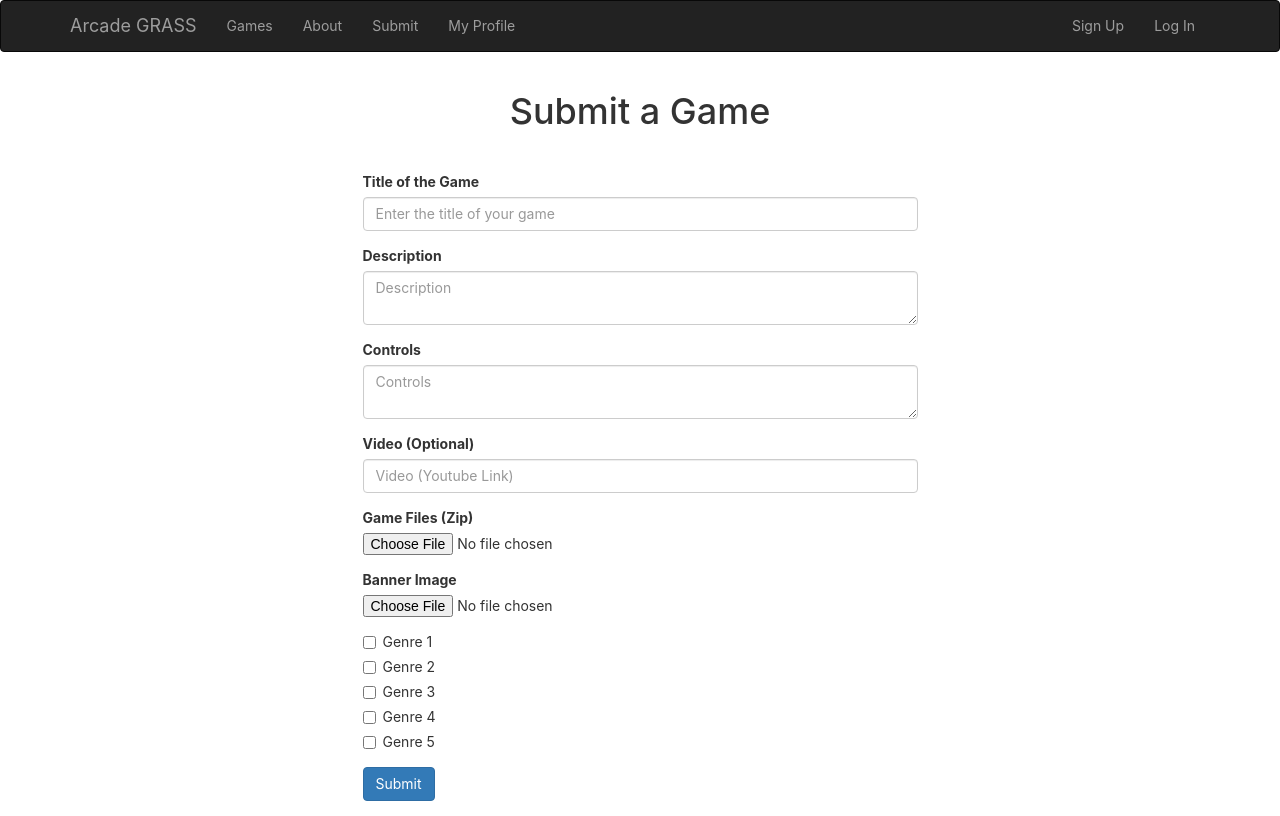
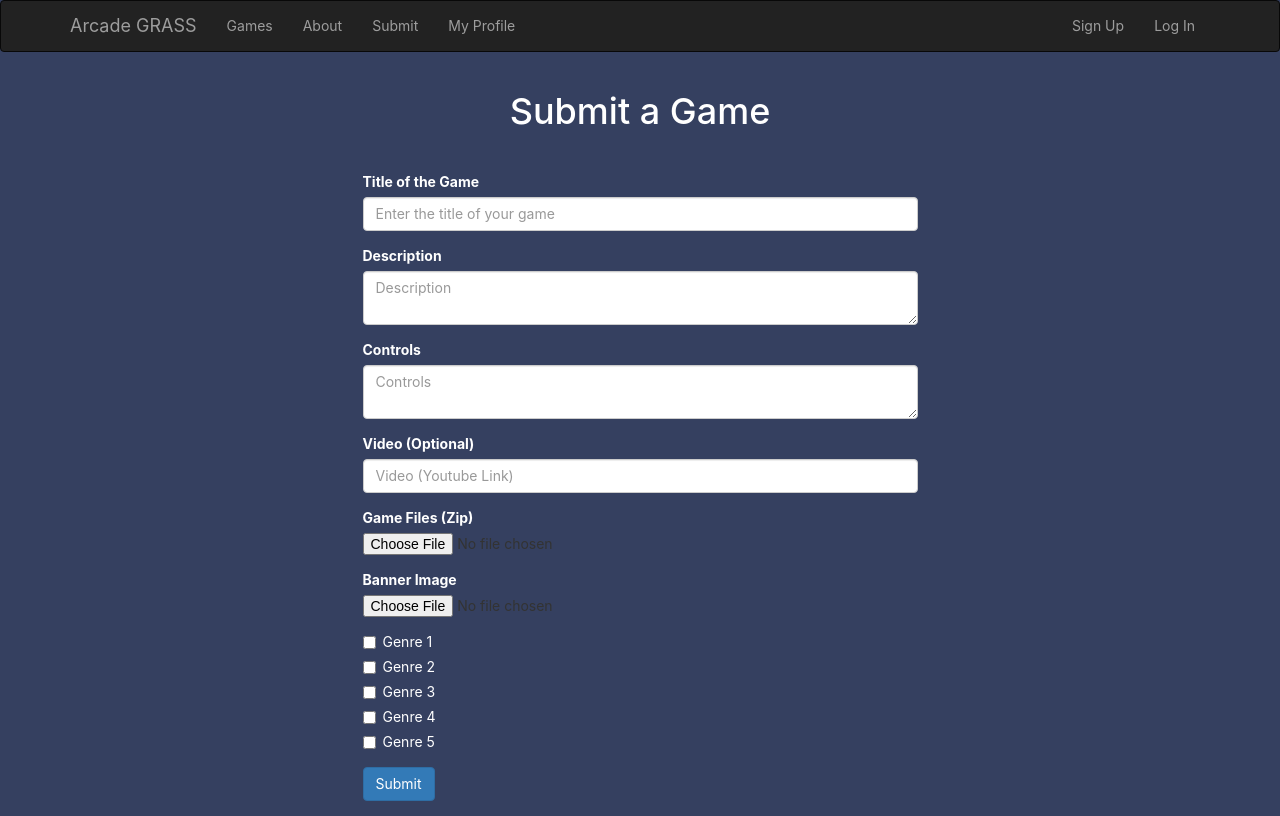
Before and after one commit to Dcorb1209/UCFArcade, a React (Create React App) app: page /Submit in a window 1280 px wide. Built offline with nearby package versions, Linux system fonts and the light colour scheme.

Commit message:
Added CSS files for About, and Games pages. Changed to a steam-like dark theme.

```diff
--- /dev/null
+++ b/src/About.css
@@ -0,0 +1,3 @@
+.text {
+  color: white;
+}
--- a/src/About.js
+++ b/src/About.js
@@ -1,24 +1,25 @@
 import React, { Component } from 'react';
 import { Thumbnail, Grid, Row, Col } from 'react-bootstrap';
 import NaviBar from './Components/NavBar';
+import './About.css';
 
 class About extends Component {
   render() {
     return (
       <div className = 'FullPage'>
         <NaviBar/>
-        <h1>About</h1>
+        <h1 className ='text'>About</h1>
 
         <Grid>
           <Row>
             <Col md={6} mdPush={6}>
-              <p>
+              <p className = 'text'>
                 Insert info here. Section 1 / 2
               </p>
-              <p>
+              <p className = 'text'>
                 Culpa eiusmod laborum quis occaecat. Reprehenderit non dolor cillum elit eiusmod culpa ut qui cillum ea anim. Anim deserunt aliqua commodo nostrud sunt. Est exercitation deserunt nisi nulla mollit enim enim ut minim. Eiusmod aliquip nulla quis occaecat nulla voluptate dolor proident sunt ut mollit do eiusmod. Tempor excepteur ullamco quis nostrud commodo ex dolore occaecat officia et fugiat veniam laborum officia. Dolore Lorem nisi nostrud labore nisi veniam est ex Lorem non ex amet ullamco nisi.
               </p>
-              <p>
+              <p className = 'text'>
                 Amet irure nisi dolor sint enim do nulla laborum aliquip incididunt. Magna reprehenderit laboris amet enim ea labore anim aute anim ullamco elit esse irure fugiat. Fugiat velit laborum veniam pariatur laborum cillum nostrud minim est ullamco nostrud non. Dolor et sint consequat occaecat nisi esse reprehenderit mollit sunt id. Labore exercitation officia deserunt minim est consequat labore laborum et velit sint consequat duis fugiat.
               </p>
             </Col>
@@ -32,13 +33,13 @@ class About extends Component {
               <Thumbnail src={require('./Images/workers2.png')}></Thumbnail>
             </Col>
               <Col md={6} mdPull={6}>
-                <p>
+                <p className = 'text'>
                   Insert info here. Section 2 / 2
                 </p>
-                <p>
+                <p className = 'text'>
                   Culpa eiusmod laborum quis occaecat. Reprehenderit non dolor cillum elit eiusmod culpa ut qui cillum ea anim. Anim deserunt aliqua commodo nostrud sunt. Est exercitation deserunt nisi nulla mollit enim enim ut minim. Eiusmod aliquip nulla quis occaecat nulla voluptate dolor proident sunt ut mollit do eiusmod. Tempor excepteur ullamco quis nostrud commodo ex dolore occaecat officia et fugiat veniam laborum officia. Dolore Lorem nisi nostrud labore nisi veniam est ex Lorem non ex amet ullamco nisi.
                 </p>
-                <p>
+                <p className = 'text'>
                   Amet irure nisi dolor sint enim do nulla laborum aliquip incididunt. Magna reprehenderit laboris amet enim ea labore anim aute anim ullamco elit esse irure fugiat. Fugiat velit laborum veniam pariatur laborum cillum nostrud minim est ullamco nostrud non. Dolor et sint consequat occaecat nisi esse reprehenderit mollit sunt id. Labore exercitation officia deserunt minim est consequat labore laborum et velit sint consequat duis fugiat.
                 </p>              </Col>
           </Row>
--- a/src/App.css
+++ b/src/App.css
@@ -6,6 +6,8 @@
   animation: App-logo-spin infinite 20s linear;
   height: 40vmin;
 }
+
+
 
 .App-header {
   background-color: #282c34;
@@ -30,3 +32,12 @@
     transform: rotate(360deg);
   }
 }
+
+.Jumbo {
+  background-color: #354060;
+  color: white;
+}
+
+.text {
+  color: White
+}
--- /dev/null
+++ b/src/Games.css
@@ -0,0 +1,3 @@
+.text {
+  color: White
+}
--- a/src/Games.js
+++ b/src/Games.js
@@ -1,12 +1,13 @@
 import React, { Component } from 'react';
 import NaviBar from './Components/NavBar';
+import './Games.css';
 
 class Games extends Component {
   render() {
     return (
       <div className = 'FullPage'>
         <NaviBar/>
-        <h1>Games</h1>
+        <h1 className = 'text'>Games</h1>
       </div>
     )
   }
--- a/src/Home.js
+++ b/src/Home.js
@@ -9,9 +9,9 @@ class Home extends Component {
     return (
       <div className="App">
         <NaviBar/>
-        <Jumbotron>
-          <h1>Knights Arcade</h1>
-          <p>
+        <Jumbotron className ="Jumbo">
+          <h1 className = "text"> Knights Arcade</h1>
+          <p className = "text">
             We might need a new name
           </p>
           <p>
--- a/src/Submit.css
+++ b/src/Submit.css
@@ -4,3 +4,7 @@
     margin-bottom: 40px;
 
 }
+
+.text {
+    color: white;
+}
--- a/src/Submit.js
+++ b/src/Submit.js
@@ -36,7 +36,7 @@ class Submit extends Component {
       <div className = 'FullPage'>
         <NaviBar/>
         <div className="Header">
-        <h1>Submit a Game</h1>
+        <h1 className = 'text '>Submit a Game</h1>
         </div>
 
         <Grid>
@@ -44,7 +44,7 @@ class Submit extends Component {
         <Col xs={10} xsOffset={1} sm={6} smOffset={3}>
         <Form>
           <FormGroup>
-            <ControlLabel>Title of the Game</ControlLabel>
+            <ControlLabel className = 'text'>Title of the Game</ControlLabel>
             <FormControl
               type="text"
               placeholder="Enter the title of your game"
@@ -52,17 +52,17 @@ class Submit extends Component {
           </FormGroup>
 
           <FormGroup controlId="formControlsTextarea">
-            <ControlLabel>Description</ControlLabel>
+            <ControlLabel className = 'text'>Description</ControlLabel>
             <FormControl componentClass="textarea" placeholder="Description" />
           </FormGroup>
 
           <FormGroup controlId="formControlsTextarea">
-            <ControlLabel>Controls</ControlLabel>
+            <ControlLabel className = 'text'>Controls</ControlLabel>
             <FormControl componentClass="textarea" placeholder="Controls" />
           </FormGroup>
 
           <FormGroup>
-            <ControlLabel>Video (Optional)</ControlLabel>
+            <ControlLabel className = 'text'>Video (Optional)</ControlLabel>
             <FormControl
               type="text"
               placeholder="Video (Youtube Link)"
@@ -70,25 +70,25 @@ class Submit extends Component {
           </FormGroup>
 
           <FormGroup>
-            <ControlLabel>Game Files (Zip)</ControlLabel>
+            <ControlLabel className = 'text'>Game Files (Zip)</ControlLabel>
             <FormControl
               type="file"
             />
           </FormGroup>
 
           <FormGroup>
-            <ControlLabel>Banner Image</ControlLabel>
+            <ControlLabel className = 'text'>Banner Image</ControlLabel>
             <FormControl
               type="file"
             />
           </FormGroup>
 
           <FormGroup>
-              <Checkbox>Genre 1</Checkbox>
-              <Checkbox>Genre 2</Checkbox>
-              <Checkbox>Genre 3</Checkbox>
-              <Checkbox>Genre 4</Checkbox>
-              <Checkbox>Genre 5</Checkbox>
+              <Checkbox className = 'text'>Genre 1</Checkbox>
+              <Checkbox className = 'text'>Genre 2</Checkbox>
+              <Checkbox className = 'text'>Genre 3</Checkbox>
+              <Checkbox className = 'text'>Genre 4</Checkbox>
+              <Checkbox className = 'text'>Genre 5</Checkbox>
           </FormGroup>
 
           <FormGroup>
--- a/src/index.css
+++ b/src/index.css
@@ -1,6 +1,7 @@
 body {
   margin: 0;
   padding: 0;
+  background-color: #354060;
   font-family: -apple-system, BlinkMacSystemFont, "Segoe UI", "Roboto", "Oxygen",
     "Ubuntu", "Cantarell", "Fira Sans", "Droid Sans", "Helvetica Neue",
     sans-serif;
@@ -8,6 +9,8 @@ body {
   -moz-osx-font-smoothing: grayscale;
 }
 
+
+
 code {
   font-family: source-code-pro, Menlo, Monaco, Consolas, "Courier New",
     monospace;
```
